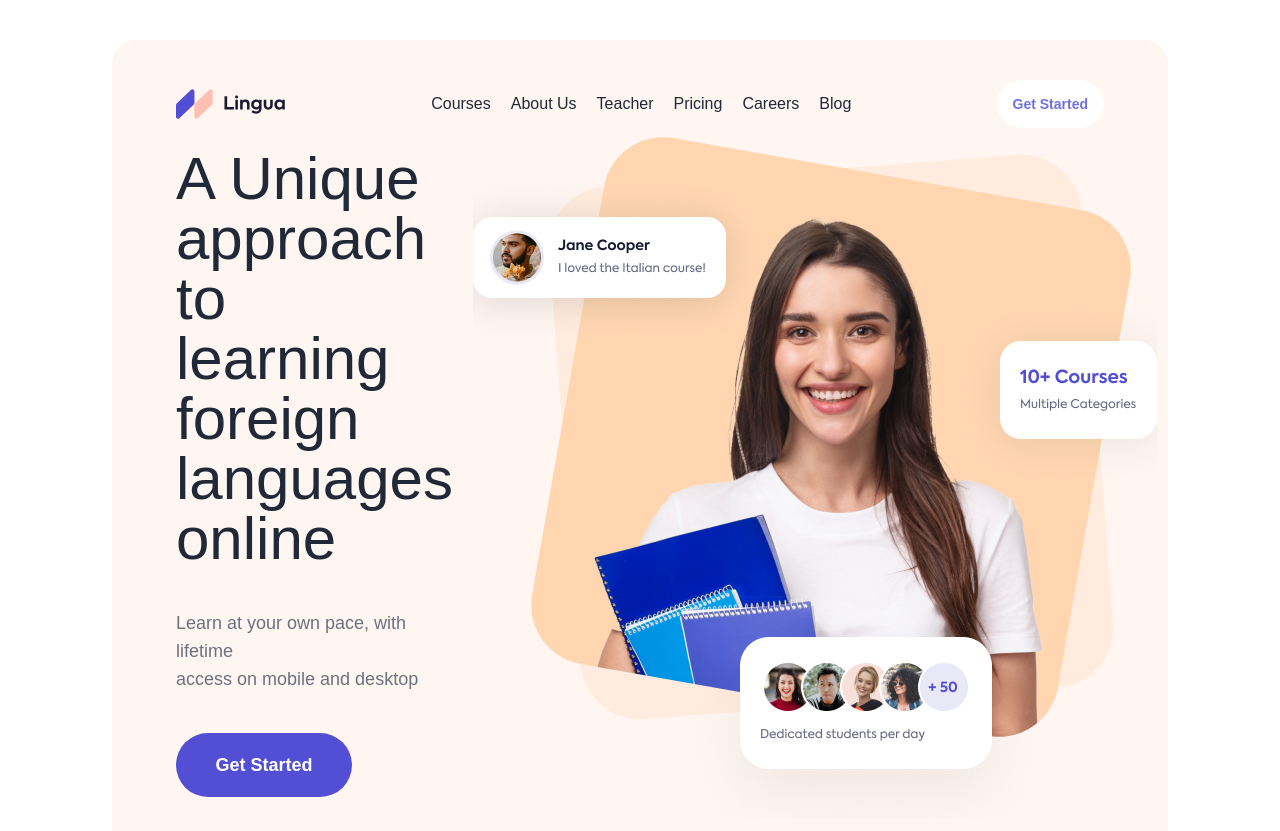
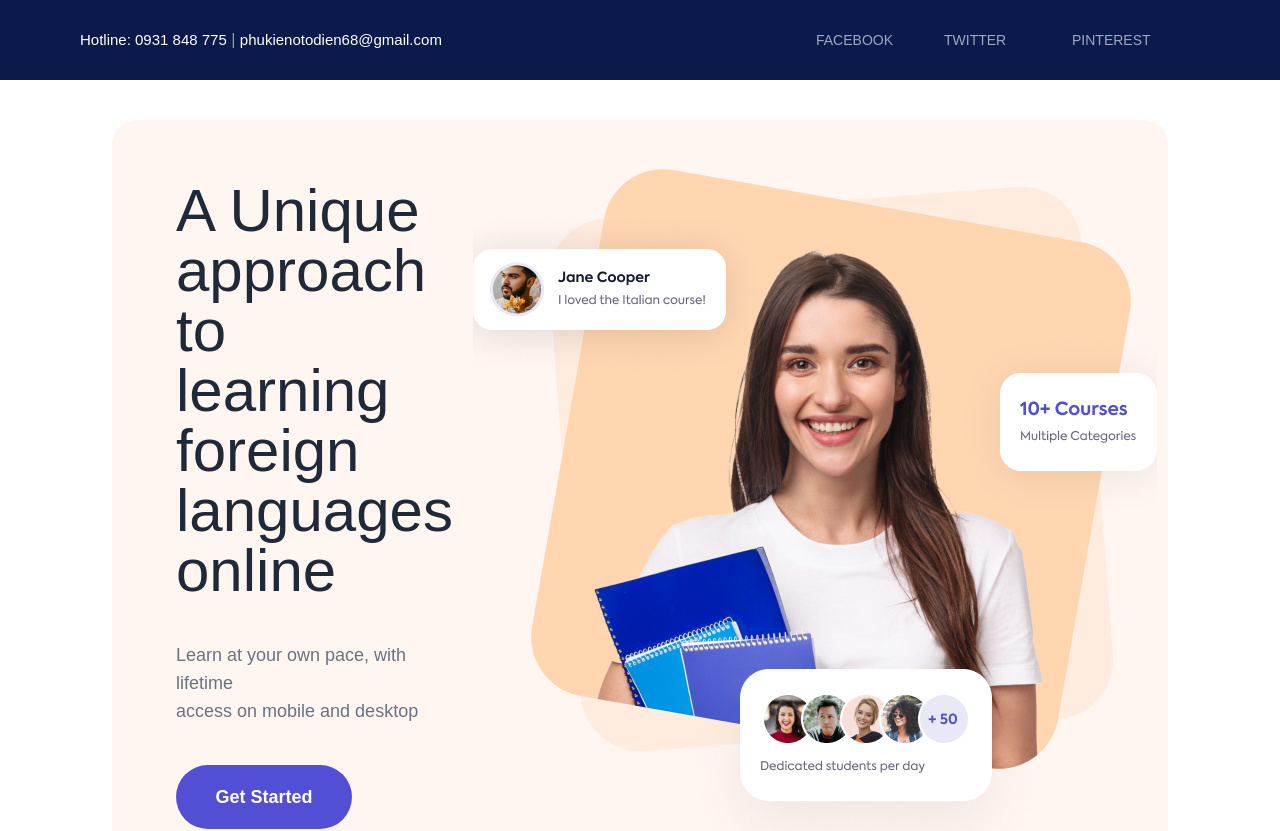
Before and after one commit to QuocDung21/DuanLadingPage, a Next.js app: page / in a window 1280 px wide. Shown: the top 831 px of the page. Built offline with nearby package versions, Linux system fonts and the light colour scheme.

Commit message:
create componet navbar and footer

```diff
--- a/components/Footer.js
+++ /dev/null
@@ -1,40 +0,0 @@
-import React from "react";
-import { BsFacebook, BsInstagram, BsTwitter } from "react-icons/bs";
-
-const Footer = () => {
-  return (
-    <div className="container mx-auto my-10">
-      <div className="bg-[#f8fafe] grid grid-cols-1 sm:grid-cols-2 md:grid-cols-3 lg:grid-cols-5 gap-5 lg:gap-10 px-10 py-10 rounded-3xl items-center justify-center ">
-        <div className="flex flex-col items-center lg:items-start gap-5">
-          <img src="/assets/footerlogo.svg" alt="footer lgo" />
-          <p className="text-center lg:text-start">20 Osgood Rd, Milford, NH 03055, USA +1283871239190213021</p>
-        </div>
-        <div className="flex flex-col items-center lg:items-start gap-5">
-          <p className="text-xl font-medium">Company</p>
-          <p className="text-base">Careers</p>
-          <p className="text-base">Teachers</p>
-          <p className="text-base">Support</p>
-          <p className="text-base">Contact</p>
-        </div>
-        <div className="flex flex-col items-center lg:items-start gap-5">
-          <p className="text-xl font-medium">Product</p>
-          <p className="text-base">Courses</p>
-          <p className="text-base">Pricing</p>
-          <p className="text-base">Blog</p>
-        </div>
-        <div className="flex flex-col items-center lg:items-start gap-5">
-          <p className="text-xl font-medium">Legal</p>
-          <p className="text-base">Terms & Conditions</p>
-          <p className="text-base">Privacy policy</p>
-        </div>
-        <div className="flex items-center gap-5">
-                <BsFacebook className="text-3xl text-gray-500"/>
-                <BsTwitter className="text-3xl text-gray-500"/>
-                <BsInstagram className="text-3xl text-gray-500"/>
-        </div>
-      </div>
-    </div>
-  );
-};
-
-export default Footer;
--- /dev/null
+++ b/components/Footer/Footer.js
@@ -0,0 +1,40 @@
+import React from "react";
+import { FaInstagram } from "react-icons/fa";
+import { FaTwitter } from "react-icons/fa";
+import { FaLinkedin } from "react-icons/fa";
+import { FaYoutube } from "react-icons/fa";
+const Footer = () => {
+  return (
+    <>
+      <div className="bg-[#0B1A4A] h-[160px] w-full flex md:flex-row flex-col justify-around items-center pl-20 pr-20">
+        <div className="w-[100%]">
+          <a href="">
+            <img className="h-[30px] w-[30px]" src="https://phukienotodien.com.vn/wp-content/uploads/2023/02/phukienotodien-scaled.jpg" />
+          </a>
+        </div>
+        <div className="w-[85%] text-left text-[15px]">
+          <p className="text-[#FFF] ">Lắp đặt ngay bộ sạc ô tô điện tại nhà với chức năng sạc nhanh, thao tác đơn giản, an toàn và tiện lợi nhất</p>
+        </div>
+      </div>
+      <hr class="h-px bg-slate-500 border-0 dark:bg-gray-700" />
+      <div className="bg-[#0B1A4A] h-[80px] w-full flex md:flex-row flex-col justify-around items-center pl-20 pr-20">
+        <div className="w-[100%] ">
+          <span className=" text-[#FFF] text-[15px] font-Muli text-left hover:text-[#00FFFF]">
+            Hotline: 0931.848.775 (Mr.Dũng)
+          </span>{"   "}
+          <span className=" text-[#9599a6]"> | </span>
+          <span className=" text-[#FFF] text-[15px] font-Muli text-left hover:text-[#00FFFF]">
+            phukienotodien68@gmail.com
+          </span>
+        </div>
+        <div className="w-[100%]  font-Muli text-right">
+          <span className=" text-[#FFF] text-[15px]">
+            Bản Quyền Thuộc Về Phukienotodien.Com.Vn
+          </span>
+        </div>
+      </div>
+    </>
+  );
+};
+
+export default Footer;
--- a/components/Hero.js
+++ b/components/Hero.js
@@ -1,11 +1,10 @@
 import React from "react";
-import Navbar from "./Navbar";
+import Navbar from "./Navbar/Navbar";
 
 const Hero = () => {
   return (
     <div className="container mx-auto my-10 ">
       <div className="bg-[#fff5f1] px-6 lg:px-16 py-10 rounded-3xl">
-        <Navbar />
         <div className="flex flex-col lg:flex-row justify-center  lg:justify-between items-center gap-5">
           <div className="flex flex-col gap-5 lg:gap-10">
             <p className=" text-2xl sm:text-4xl md:text-5xl lg:text-6xl font-medium">
--- a/components/Navbar.js
+++ /dev/null
@@ -1,24 +0,0 @@
-import React from 'react'
-
-const Navbar = () => {
-  return (
-    <div className=''>
-      <div className="flex flex-col lg:flex-row justify-center  lg:justify-between items-center gap-5">
-        <img src="/assets/logo.svg" alt="logo" />
-        <div className="flex flex-col lg:flex-row justify-center  lg:justify-between items-center gap-5">
-          <p>Courses</p>
-          <p>About Us</p>
-          <p>Teacher</p>
-          <p>Pricing</p>
-          <p>Careers</p>
-          <p>Blog</p>
-        </div>
-        <button className='btn bg-white text-[#7270dd] border-none hover:bg-[#7270dd] hover:text-white capitalize rounded-full'>
-          Get Started
-        </button>
-      </div>
-    </div>
-  )
-}
-
-export default Navbar
--- /dev/null
+++ b/components/Navbar/Navbar.js
@@ -0,0 +1,30 @@
+import React from 'react'
+
+const Navbar = () => {
+  return (
+    <div className="bg-[#0B1A4A] h-[80px] w-full flex md:flex-row flex-col justify-around items-center pl-20 pr-20">
+      <div className="w-[100%] ">
+        <span className=" text-[#FFF] text-[15px] font-Muli text-left hover:text-[#00FFFF]">
+          Hotline: 0931 848 775
+        </span>{"   "}
+        <span className=" text-[#9599a6]"> | </span>
+        <span className=" text-[#FFF] text-[15px] font-Muli text-left hover:text-[#00FFFF]">
+          phukienotodien68@gmail.com
+        </span>
+      </div>
+      <div className="w-[100%] font-Muli justify-end flex text-[#9FA6C0]">
+        <div class="flex-initial w-32 hover:text-[#FFFF]" >
+          <a className="text-[14px]" href="https://www.facebook.com/groups/532055499048261">FACEBOOK</a>
+        </div>
+        <div class="flex-initial w-32 hover:text-[#FFFF]">
+          <a className="text-[14px] " href="">TWITTER</a>
+        </div>
+        <div class="flex-initial w-32 hover:text-[#FFFF]">
+          <a className="text-[14px] " href="">PINTEREST</a>
+        </div>
+      </div>
+    </div>
+  )
+}
+
+export default Navbar
--- a/package.json
+++ b/package.json
@@ -14,6 +14,7 @@
     "daisyui": "^2.43.0",
     "eslint": "8.29.0",
     "eslint-config-next": "13.0.6",
+    "mdb-react-ui-kit": "^5.1.0",
     "next": "13.0.6",
     "react": "18.2.0",
     "react-dom": "18.2.0",
--- a/pages/index.js
+++ b/pages/index.js
@@ -1,11 +1,11 @@
 import Head from "next/head";
 import Image from "next/image";
 import Cta from "../components/Cta";
-import Footer from "../components/Footer";
+import Footer from "../components/Footer/Footer";
 import Hero from "../components/Hero";
 import MoreInfoModal from "../components/MoreInfoModal";
 import MoreInfo from "../components/MoreInfoModal";
-import Navbar from "../components/Navbar";
+import Navbar from "../components/Navbar/Navbar";
 import Student from "../components/Student";
 import Teacher from "../components/Teachers";
 import Values from "../components/Values";
@@ -13,6 +13,7 @@ import Values from "../components/Values";
 export default function Home() {
   return (
     <div>
+      <Navbar/>
       <Head>
         <title>Ed -Circle Education Website</title>
         <meta name="description" content="Generated by create next app" />
```
Also changed, not shown: 1 other file (tests, documents, lock files or other folders).
